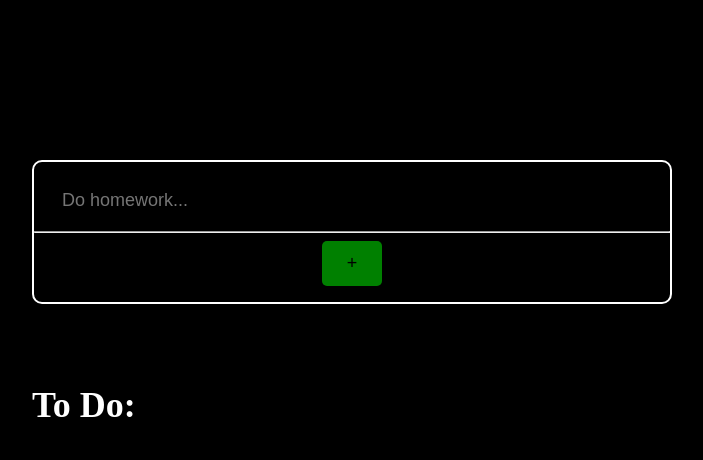
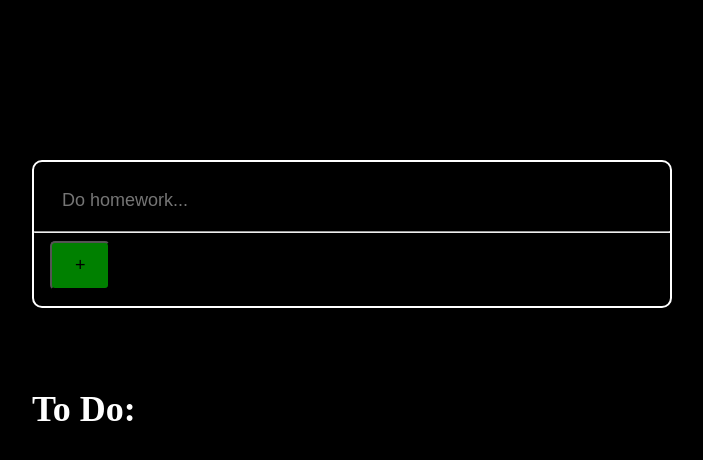
Before and after one commit to ktnwin/katiequynhtram-typescript-workshop-sp26, a SvelteKit app: page / in a window 1280 px wide. Shown: the top 460 px of the page, without its empty margins (288-991 px from the left). Built offline with nearby package versions, Linux system fonts and the light colour scheme.

Commit message:
finished basic todo list

```diff
--- a/src/routes/+page.svelte
+++ b/src/routes/+page.svelte
@@ -1,21 +1,43 @@
 <script lang="ts">
-    import Todo from "./todo.svelte"
+    import {Todo} from "./todo";
+    let todolist: Todo[] = [];
+    let index = 0
+    function addTodo() {
+        let inputText = document.getElementById("newtodotext") as HTMLInputElement;
+        if (inputText.value == "") {
+            return;
+        }
+        let newTodo = new Todo(inputText.value, index);
+        todolist = [...todolist, newTodo];
+        index += 1;
+        inputText.value = "";
+    }
+    function removeTodo(index: number) {
+        todolist.splice(index, 1);
+        todolist = [...todolist];
+    }
 </script>
 
 
 <div class="newtodo">
-    <form action="/action_page.php">
         <input type="text" id="newtodotext" name="paragraph_text" placeholder="Do homework...">
         <hr>
-        <input type="submit" id="newtodosubmit" name="newtodosubmit" value="+">
-    </form>
+        <button id="newtodosubmit" onclick={() => addTodo()}>+</button>
 </div>
 
 <div class="header">
     <h1>To Do:</h1>
 </div>
 
-<!-- todos -->
+{#each todolist as todo}
+    <div class="todo">
+        <section>
+            <h2>{todo.getTitle()}</h2>
+            <h4>{todo.getIndex()}</h4>
+        </section>
+        <button id="todoremove" onclick={() => removeTodo(todo.getIndex())}>X</button>
+    </div>
+{/each}
 
 <style>
     :global(*) {
@@ -25,6 +47,26 @@
         color: white;
         box-sizing: border-box;
   	}
+    .todo {
+        margin-bottom: 5vh;
+        padding: 2vh;
+        width: 50%;
+        border: 2px solid white;
+        border-radius: 10px;
+        display: flex;
+        flex-direction: row;
+    }
+    .todo section {
+       flex-grow: 10;
+    }
+    #todoremove {
+        padding: 12px;
+        border-radius: 5px;
+        color: black;
+        background-color: red;
+        font-size: large;
+        flex-grow: 0.1;
+    }
     .newtodo {
         margin-top: 20vh;
         margin-bottom: 10vh;
@@ -33,10 +75,6 @@
         border: 2px solid white;
         border-radius: 10px;
     }
-    .newtodo form {
-        display: flex;
-        flex-direction: column;
-    }
     input {
         border-width: 0px;
     }
@@ -44,7 +82,6 @@
         width: 100%;
         min-height: 20%;
         padding: 12px;
-        box-sizing: border-box;
         display: inline-block;
         font-size: large;
     }
--- /dev/null
+++ b/src/routes/todo.ts
@@ -0,0 +1,11 @@
+export class Todo {
+    constructor(public title: string, public index: number) {}
+
+    public getTitle() {
+        return this.title;
+    }
+
+    public getIndex() {
+        return this.index;
+    }
+}
```
Also changed, not shown: src/routes/todo.svelte (deleted).
